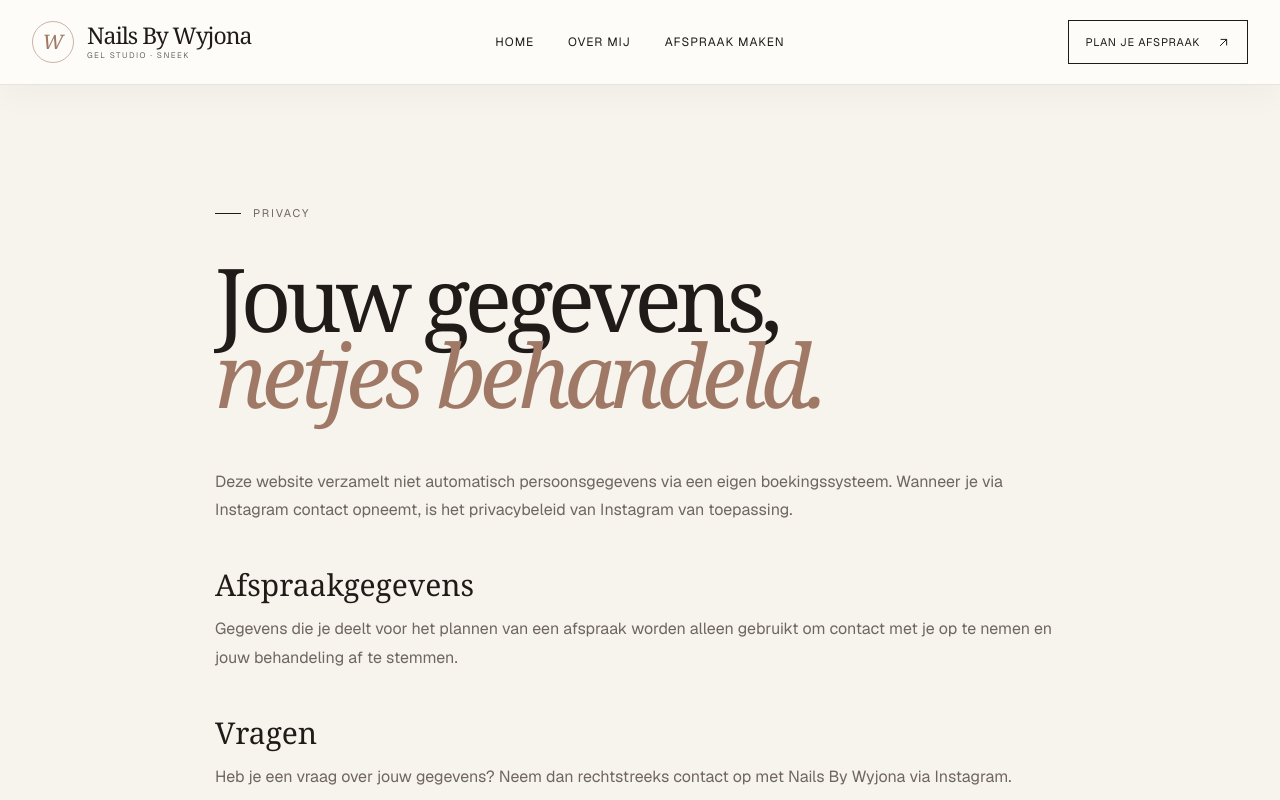
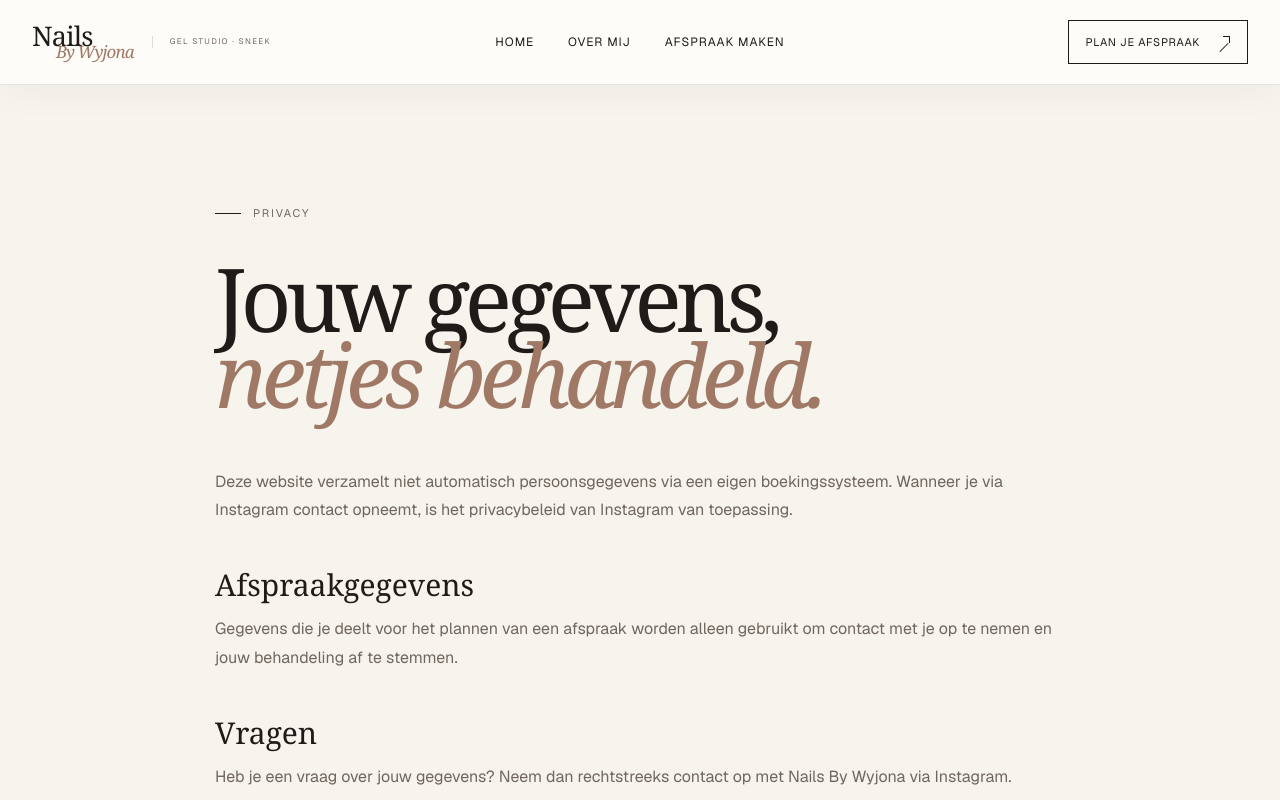
Before and after one commit to tonicoded/nailsbywyjona, a Next.js app: page /privacy in a window 1280 px wide. Shown: the top 800 px of the page. Built offline with nearby package versions, Linux system fonts and the light colour scheme.

Commit message:
Fix header wordmark and stable navigation icon

```diff
--- a/app/globals.css
+++ b/app/globals.css
@@ -49,19 +49,22 @@
   align-items: center;
   gap: 32px;
 }
-.brand-lockup { display: inline-flex; align-items: center; gap: 13px; width: max-content; }
-.brand-monogram { display: grid; place-items: center; width: 42px; height: 42px; flex: 0 0 auto; border: 1px solid rgba(159,121,102,.55); border-radius: 50%; color: #9f7966; font: italic 20px/1 Georgia, serif; }
-.brand-monogram.large { width: 54px; height: 54px; font-size: 25px; }
-.brand-copy { display: flex; flex-direction: column; gap: 5px; }
-.brand-copy strong, .mobile-menu-top strong { font: 400 23px/.9 Georgia, 'Times New Roman', serif; letter-spacing: -.045em; }
-.brand-copy small, .mobile-menu-top small { color: var(--muted); font-size: 8px; line-height: 1; letter-spacing: .18em; text-transform: uppercase; }
+.brand-lockup { display: inline-flex; align-items: center; gap: 18px; width: max-content; min-width: 0; }
+.header-brand { display: flex; flex-direction: column; width: max-content; font-family: Georgia, 'Times New Roman', serif; line-height: .72; letter-spacing: -.055em; }
+.header-brand strong { font-size: 27px; font-weight: 400; }
+.header-brand em { margin-left: 24px; color: #9f7966; font-size: 17px; font-weight: 400; }
+.header-brand.large strong { font-size: 38px; }
+.header-brand.large em { margin-left: 34px; font-size: 23px; }
+.brand-lockup > small, .mobile-menu-top > small { padding-left: 17px; border-left: 1px solid var(--line); color: var(--muted); font-size: 8px; line-height: 1.45; letter-spacing: .17em; text-transform: uppercase; }
 .desktop-nav { display: flex; gap: 34px; font-size: 12px; letter-spacing: .08em; text-transform: uppercase; }
 .desktop-nav a { position: relative; padding: 8px 0; }
 .desktop-nav a::after { content: ''; position: absolute; left: 0; right: 100%; bottom: 2px; height: 1px; background: currentColor; transition: right .25s ease; }
 .desktop-nav a:hover::after { right: 0; }
 .nav-cta { justify-self: end; display: inline-flex; align-items: center; gap: 16px; border: 1px solid var(--ink); padding: 13px 16px; font-size: 11px; letter-spacing: .06em; text-transform: uppercase; transition: .25s ease; }
-.nav-cta svg { width: 15px; height: 15px; }
 .nav-cta:hover { background: var(--ink); color: var(--cream); }
+.css-arrow { position: relative; display: block; width: 15px; height: 15px; flex: 0 0 15px; }
+.css-arrow::before { content: ''; position: absolute; left: 2px; bottom: 2px; width: 12px; height: 1px; background: currentColor; transform: rotate(-45deg); transform-origin: center; }
+.css-arrow::after { content: ''; position: absolute; top: 1px; right: 1px; width: 7px; height: 7px; border-top: 1px solid currentColor; border-right: 1px solid currentColor; }
 .mobile-menu { display: none; }
 .mobile-menu > summary { list-style: none; display: flex; align-items: center; gap: 11px; min-height: 42px; padding: 8px 0 8px 10px; cursor: pointer; }
 .mobile-menu > summary::-webkit-details-marker { display: none; }
@@ -73,13 +76,12 @@
 .mobile-menu[open] .menu-lines i:first-child { top: 9px; transform: rotate(45deg); }
 .mobile-menu[open] .menu-lines i:last-child { top: 9px; transform: rotate(-45deg); }
 .mobile-menu-panel { position: fixed; z-index: 60; inset: 76px 0 auto; min-height: calc(100svh - 76px); display: flex; flex-direction: column; padding: 32px 24px 26px; background: rgba(247,243,237,.985); border-top: 1px solid var(--line); animation: menuIn .35s cubic-bezier(.22,.75,.22,1) both; }
-.mobile-menu-top { display: flex; align-items: center; gap: 14px; padding-bottom: 28px; border-bottom: 1px solid var(--line); }
-.mobile-menu-top > div { display: flex; flex-direction: column; gap: 7px; }
+.mobile-menu-top { display: flex; align-items: center; justify-content: space-between; gap: 22px; padding-bottom: 30px; border-bottom: 1px solid var(--line); }
+.mobile-menu-top > small { max-width: 115px; }
 .mobile-nav { display: flex; flex-direction: column; }
 .mobile-nav a { display: flex; align-items: baseline; gap: 18px; padding: 22px 0; border-bottom: 1px solid var(--line); font: 32px/1 Georgia, serif; }
 .mobile-nav a span { font: 10px/1 var(--font-geist-sans); color: var(--muted); letter-spacing: .12em; }
 .mobile-booking-link { display: flex; align-items: center; justify-content: space-between; margin-top: 26px; padding: 17px 18px; background: var(--ink); color: white; font-size: 10px; letter-spacing: .12em; text-transform: uppercase; }
-.mobile-booking-link svg { width: 17px; height: 17px; }
 .mobile-sheet-footer { margin-top: auto; display: flex; justify-content: space-between; color: var(--muted); font-size: 10px; letter-spacing: .08em; text-transform: uppercase; }
 
 @keyframes menuIn { from { opacity: 0; transform: translateY(-12px); } to { opacity: 1; transform: translateY(0); } }
@@ -305,7 +307,7 @@
   .desktop-nav { display: none; }
   .nav-cta { display: none; }
   .mobile-menu { display: block; }
-  .brand-copy strong { font-size: 21px; }
+  .brand-lockup > small { display: none; }
   .hero { grid-template-columns: 1fr; border: 0; }
   .hero-copy { min-height: 650px; padding: 70px 24px 42px; }
   .hero-visual { min-height: 620px; }
@@ -338,11 +340,8 @@
 @media (max-width: 520px) {
   .site-header { background: rgba(247,243,237,.94); }
   .nav-shell { width: calc(100% - 28px); height: 70px; }
-  .brand-lockup { gap: 10px; }
-  .brand-monogram { width: 38px; height: 38px; font-size: 18px; }
-  .brand-copy { gap: 4px; }
-  .brand-copy strong { font-size: 19px; }
-  .brand-copy small { font-size: 7px; letter-spacing: .15em; }
+  .header-brand strong { font-size: 25px; }
+  .header-brand em { margin-left: 22px; font-size: 15px; }
   .mobile-menu > summary > small { display: none; }
   .mobile-menu-panel { inset: 70px 0 auto; min-height: calc(100svh - 70px); padding: 28px 20px 24px; }
   .mobile-nav a { min-height: 72px; padding: 19px 0; font-size: 30px; }
--- a/components/site-header.tsx
+++ b/components/site-header.tsx
@@ -1,5 +1,4 @@
 import Link from "next/link";
-import { ArrowUpRightIcon } from "@/components/icons";
 
 const links = [
   { href: "/", label: "Home" },
@@ -12,17 +11,17 @@
     <header className="site-header">
       <div className="nav-shell">
         <Link href="/" className="brand-lockup" aria-label="Nails By Wyjona — home">
-          <span className="brand-monogram">W</span>
-          <span className="brand-copy"><strong>Nails By Wyjona</strong><small>Gel studio · Sneek</small></span>
+          <span className="header-brand"><strong>Nails</strong><em>By Wyjona</em></span>
+          <small>Gel studio · Sneek</small>
         </Link>
         <nav aria-label="Hoofdnavigatie" className="desktop-nav">{links.map((link) => <Link key={link.href} href={link.href}>{link.label}</Link>)}</nav>
-        <Link href="/afspraak" className="nav-cta">Plan je afspraak <ArrowUpRightIcon /></Link>
+        <Link href="/afspraak" className="nav-cta">Plan je afspraak <span className="css-arrow" aria-hidden="true" /></Link>
         <details className="mobile-menu">
           <summary aria-label="Open menu"><small>Menu</small><span className="menu-lines"><i /><i /></span></summary>
           <div className="mobile-menu-panel">
-            <div className="mobile-menu-top"><span className="brand-monogram large">W</span><div><strong>Nails By Wyjona</strong><small>Gel studio · Sneek</small></div></div>
+            <div className="mobile-menu-top"><span className="header-brand large"><strong>Nails</strong><em>By Wyjona</em></span><small>Gel studio · Sneek</small></div>
             <nav className="mobile-nav" aria-label="Mobiele navigatie">{links.map((link, index) => <Link key={link.href} href={link.href}><span>0{index + 1}</span>{link.label}</Link>)}</nav>
-            <Link href="/afspraak" className="mobile-booking-link">Plan je afspraak <ArrowUpRightIcon /></Link>
+            <Link href="/afspraak" className="mobile-booking-link">Plan je afspraak <span className="css-arrow light" aria-hidden="true" /></Link>
             <div className="mobile-sheet-footer"><span>Salon aan huis</span><span>Sneek · Friesland</span></div>
           </div>
         </details>
```
